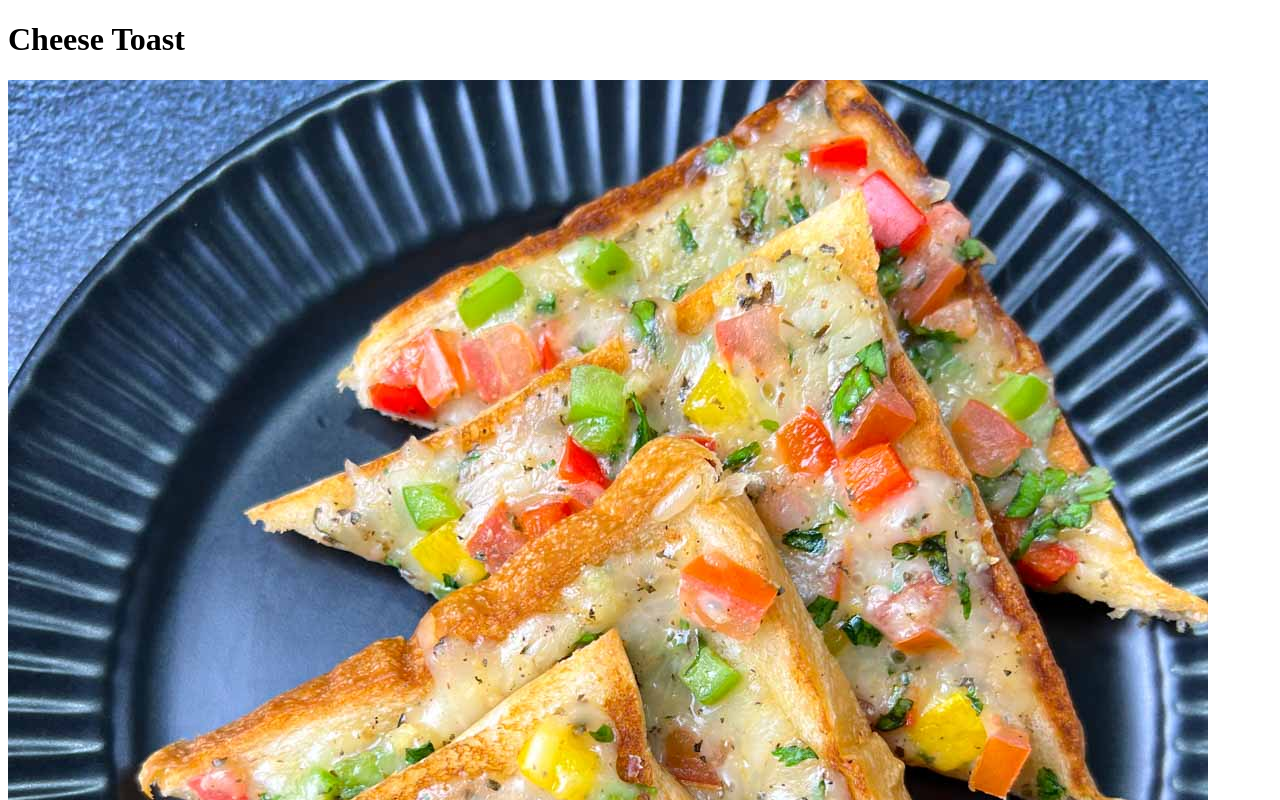
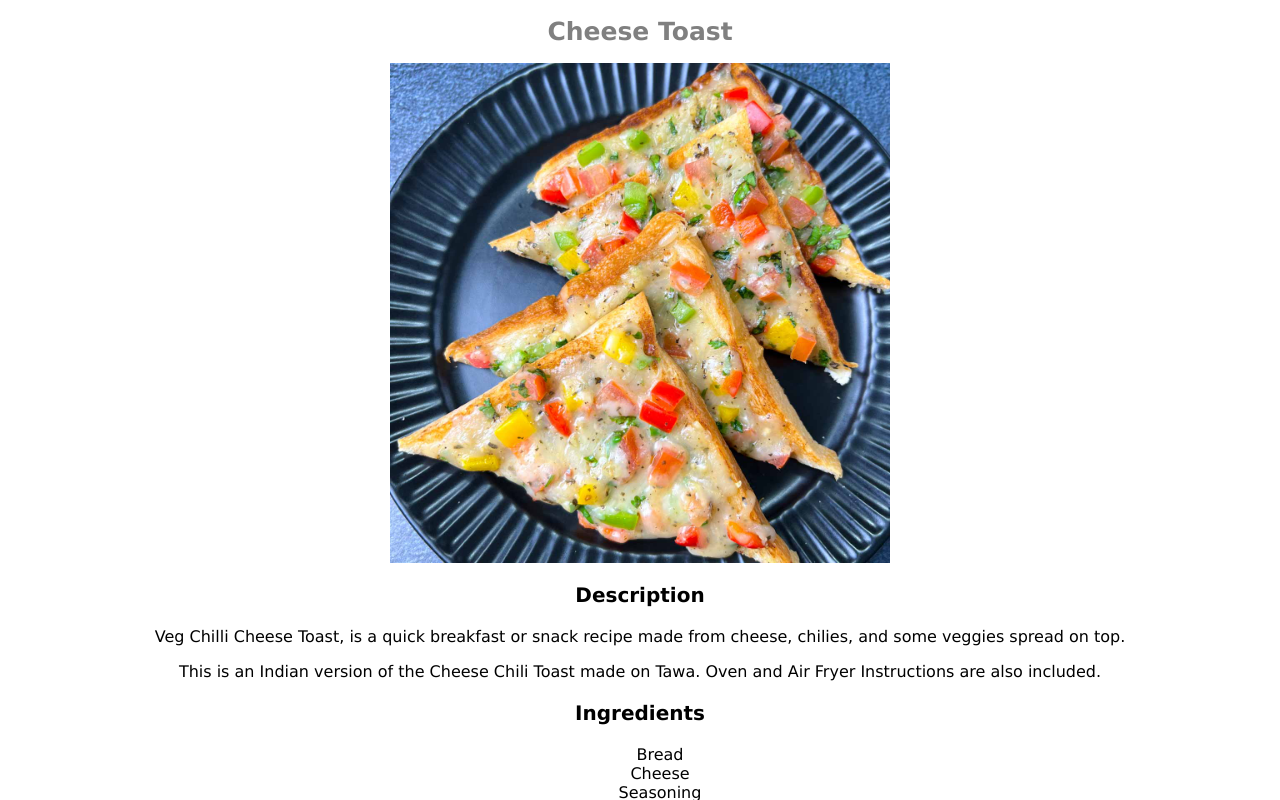
Before and after one commit to xharshx/odin-recipes, a plain HTML site: page recipes/cheese-toast.html in a window 1280 px wide. Shown: the top 800 px of the page. Drawn offline with Linux system fonts and the light colour scheme.

Commit message:
Add css to existing HTML

```diff
--- a/recipes/cheese-toast.html
+++ b/recipes/cheese-toast.html
@@ -1,6 +1,7 @@
 <!DOCTYPE html>
 <html lang="en">
   <head>
+    <link rel="stylesheet" href="style2.css">
     <meta charset="UTF-8" />
     <meta http-equiv="X-UA-Compatible" content="IE=edge" />
     <meta name="viewport" content="width=device-width, initial-scale=1.0" />
--- /dev/null
+++ b/recipes/style2.css
@@ -0,0 +1,36 @@
+h1, h3{
+    font-family: Verdana, Geneva, Tahoma, sans-serif;
+    font-size: 25px;
+    font-weight: bold;
+    color: grey;
+    text-align: center;
+}
+h3
+{
+    font-size: 20px;
+    color: black;
+}
+
+img{
+    display: block;
+    margin-left: auto;
+    margin-right: auto;
+    width: 500px;
+    height: auto;
+
+}
+p{
+    text-align: center;
+    font-family: Verdana, Geneva, Tahoma, sans-serif;
+}
+
+li{
+    list-style: none;
+    text-align: center;
+    font-family: Verdana, Geneva, Tahoma, sans-serif;
+
+}
+
+ol>li{
+    text-align: justify;
+}
--- /dev/null
+++ b/style.css
@@ -0,0 +1,22 @@
+h1{
+    font-family: Verdana, Geneva, Tahoma, sans-serif;
+    font-size: 55px;
+    font-weight: bolder;
+    color: grey;
+    background-color: whitesmoke;
+    text-align: center;
+}
+img{
+    width: 500px;
+    height: auto;
+    display: block;
+    margin-left: auto;
+    margin-right: auto;
+}
+
+li{
+    font-family: Verdana, Geneva, Tahoma, sans-serif;
+    font-size: 30px;
+    text-align: center;
+    list-style: none;
+}
```
Also changed, not shown: index.html (+1 -0 lines), recipes/daal-tadka.html (+1 -0 lines), recipes/matar-paneer.html (+1 -0 lines).
